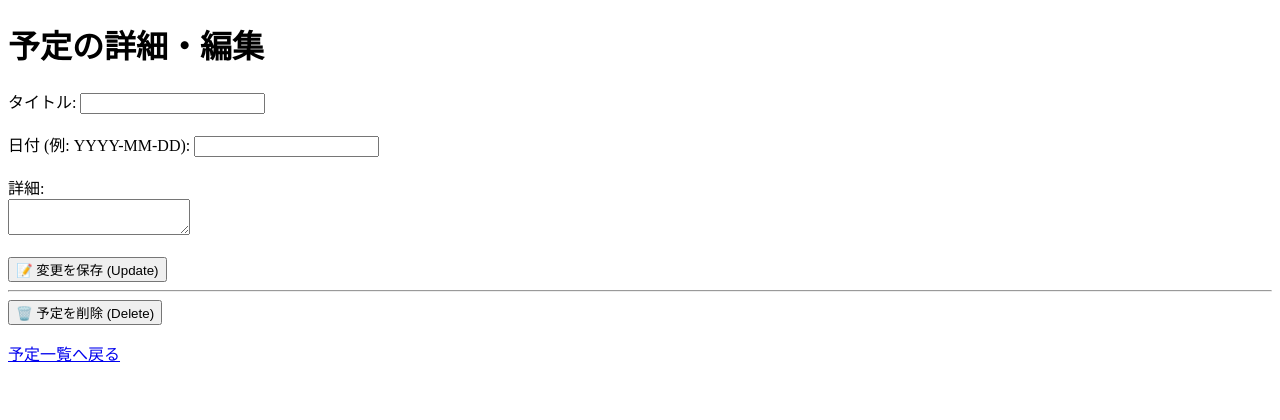
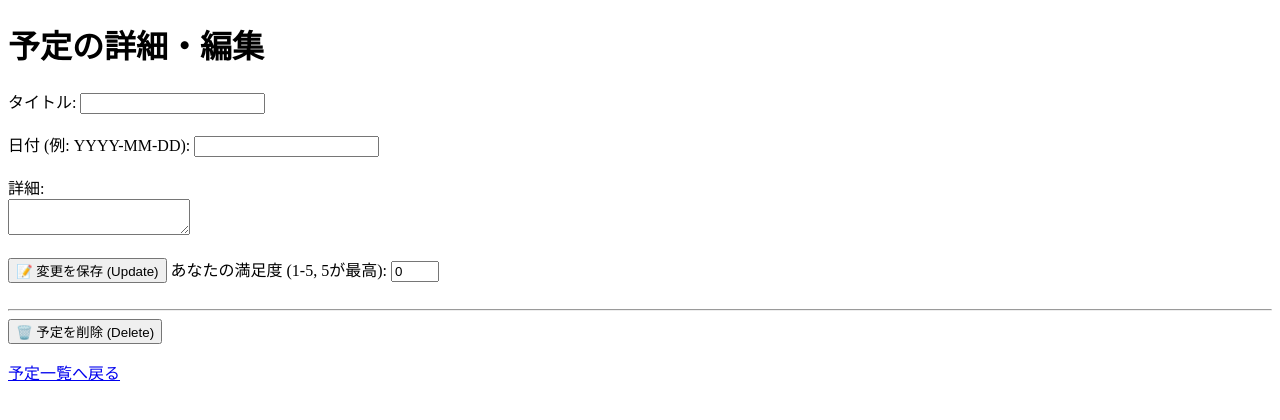
Before and after one commit to atoyrs8240-droid/CalendarAppProject, a Flask app: template templates/detail.html in a window 1280 px wide. Shown: the top 420 px of the page. Run offline with Flask 3, Linux system fonts and the light colour scheme; the template is opened without the code that fills it, so the values that code supplies are empty.

Commit message:
Step 10: ESでアピールする「フィードバックループ」の骨組みを実装

```diff
--- a/app.py
+++ b/app.py
@@ -17,9 +17,11 @@ class Event(db.Model):
     title = db.Column(db.String(100), nullable=False)
     date = db.Column(db.String(20), nullable=False)
     description = db.Column(db.Text, nullable=True)
+    # --- 【ここを追記】 フィードバックの収集用カラム ---
+    satisfaction = db.Column(db.Integer, default=0, nullable=True) # 0:未評価, 1-5:満足度
+    # -----------------------------------------------
 
-    def __repr__(self):
-        return f"Event('{self.title}', '{self.date}')"
+    def __repr__(self):        return f"Event('{self.title}', '{self.date}')"
 
 # --- トップページ（修正） ---
 @app.route('/')
@@ -73,13 +75,14 @@ def update_event(id):
     event.title = request.form['title']
     event.date = request.form['date']
     event.description = request.form['description']
+    # --- 【ここを追記】 満足度データを取得 ---
+    event.satisfaction = request.form['satisfaction']
 
     try:
         db.session.commit() # 変更を確定
         return redirect(url_for('index')) # トップページに戻る
     except:
         return '予定の更新中にエラーが発生しました'
-
 
 # --- 予定の削除機能（CRUDの Delete） ---
 @app.route('/delete/<int:id>', methods=['POST'])
--- a/templates/detail.html
+++ b/templates/detail.html
@@ -17,6 +17,8 @@
         <textarea id="description" name="description">{{ event.description }}</textarea><br><br>
 
         <button type="submit">📝 変更を保存 (Update)</button>
+<label for="satisfaction">あなたの満足度 (1-5, 5が最高):</label>
+<input type="number" id="satisfaction" name="satisfaction" value="{{ event.satisfaction if event.satisfaction else 0 }}" min="0" max="5"><br><br>
     </form>
 
     <hr>
```
